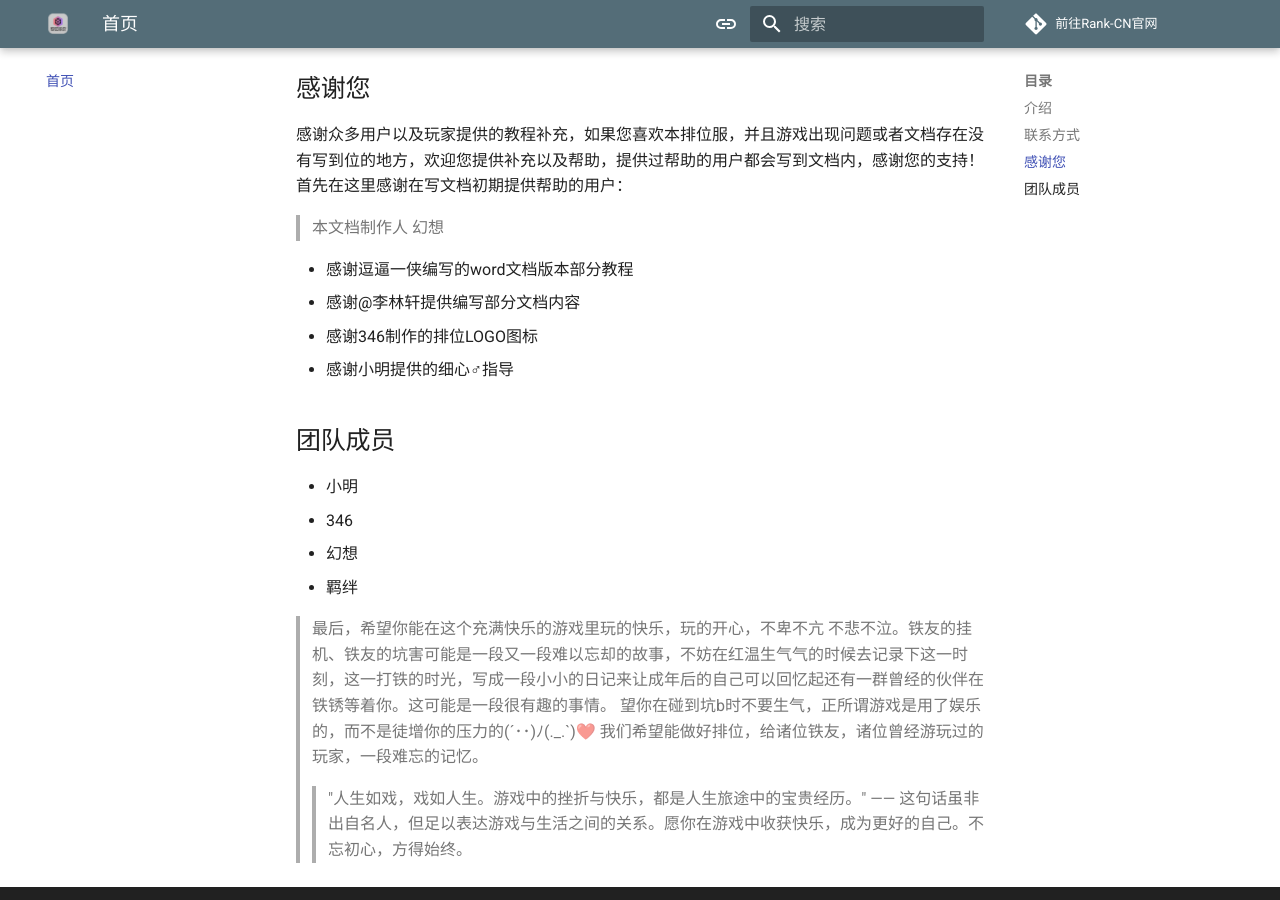
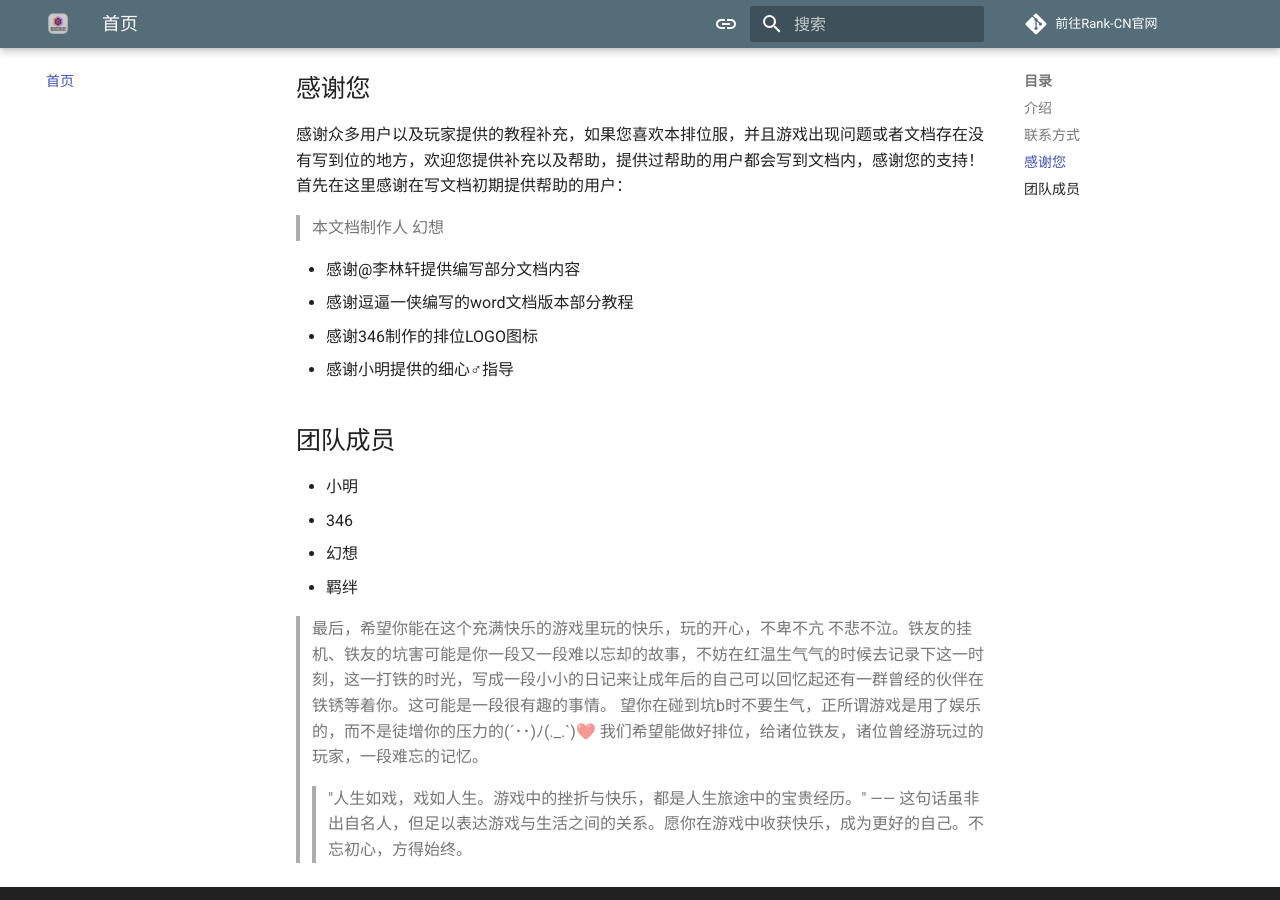
Before and after one commit to Mitpoppy/rw-rank-docs, an MkDocs documentation site: the page built from docs/index.md, in a window 1280 px wide and 900 px high, scrolled down 978 px. Built offline with MkDocs 1.6.1 and Material for MkDocs 9.7.7, drawn with Linux system fonts in a browser that asks for light colours.

Commit message:
更新 index.md

```diff
--- a/docs/index.md
+++ b/docs/index.md
@@ -17,8 +17,8 @@ Q群：[370158232](http://qm.qq.com/cgi-bin/qm/qr?_wv=1027&k=SJL2UIorufO3dSU7urO
 
 > 本文档制作人 幻想
 
+- 感谢@李林轩提供编写部分文档内容
 - 感谢逗逼一侠编写的word文档版本部分教程
-- 感谢@李林轩提供编写部分文档内容
 - 感谢346制作的排位LOGO图标
 - 感谢小明提供的细心♂指导
 
@@ -28,7 +28,7 @@ Q群：[370158232](http://qm.qq.com/cgi-bin/qm/qr?_wv=1027&k=SJL2UIorufO3dSU7urO
 - 幻想
 - 羁绊
 
-> 最后，希望你能在这个充满快乐的游戏里玩的快乐，玩的开心，不卑不亢 不悲不泣。铁友的挂机、铁友的坑害可能是一段又一段难以忘却的故事，不妨在红温生气气的时候去记录下这一时刻，这一打铁的时光，写成一段小小的日记来让成年后的自己可以回忆起还有一群曾经的伙伴在铁锈等着你。这可能是一段很有趣的事情。
+> 最后，希望你能在这个充满快乐的游戏里玩的快乐，玩的开心，不卑不亢 不悲不泣。铁友的挂机、铁友的坑害可能是你一段又一段难以忘却的故事，不妨在红温生气气的时候去记录下这一时刻，这一打铁的时光，写成一段小小的日记来让成年后的自己可以回忆起还有一群曾经的伙伴在铁锈等着你。这可能是一段很有趣的事情。
 望你在碰到坑b时不要生气，正所谓游戏是用了娱乐的，而不是徒增你的压力的(´･･)ﾉ(._.`)❤️
 我们希望能做好排位，给诸位铁友，诸位曾经游玩过的玩家，一段难忘的记忆。
 >> "人生如戏，戏如人生。游戏中的挫折与快乐，都是人生旅途中的宝贵经历。" —— 这句话虽非出自名人，但足以表达游戏与生活之间的关系。愿你在游戏中收获快乐，成为更好的自己。不忘初心，方得始终。
```
